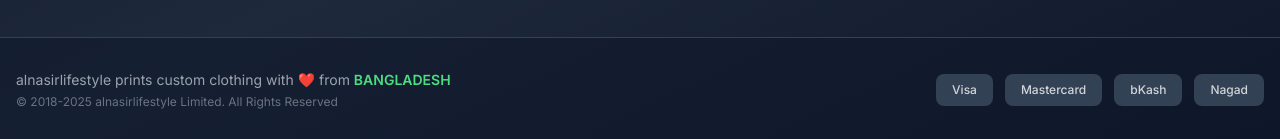
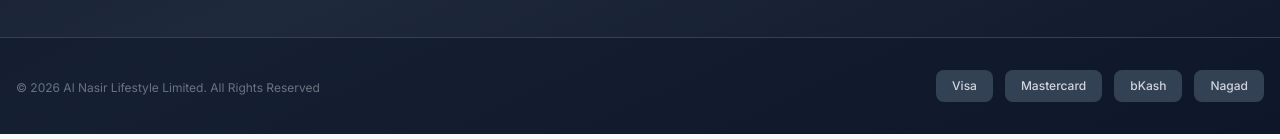
Before and after one commit to sabujdas94/nextjs-ecommerce-frontend, a Next.js app: page / in a window 1280 px wide. Shown: the part 2306-2445 px from the top of the page. Built offline with nearby package versions, Linux system fonts and the light colour scheme; no server answers.

Commit message:
feat: Update footer copyright year and remove outdated company description

```diff
--- a/components/Footer.tsx
+++ b/components/Footer.tsx
@@ -127,11 +127,8 @@ export default function Footer() {
         <div className="container mx-auto px-4 py-8">
           <div className="flex flex-col md:flex-row justify-between items-center gap-4">
             <div className="text-center md:text-left">
-              <p className="text-gray-400 text-sm">
-                alnasirlifestyle prints custom clothing with ❤️ from <span className="text-green-400 font-semibold">BANGLADESH</span>
-              </p>
               <p className="text-gray-500 text-xs mt-1">
-                © 2018-2025 alnasirlifestyle Limited. All Rights Reserved
+                © 2026 Al Nasir Lifestyle Limited. All Rights Reserved
               </p>
             </div>
             <div className="flex gap-3">
```
